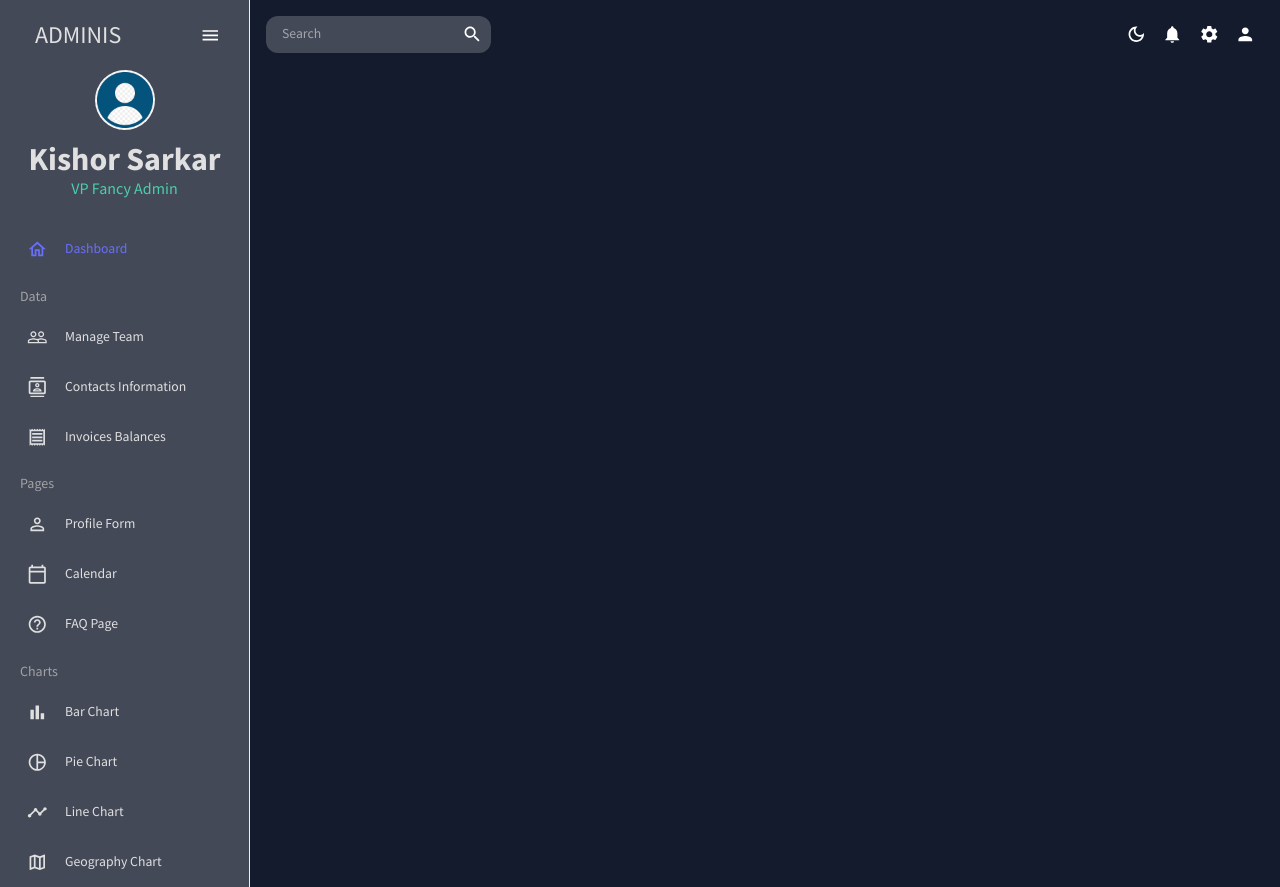
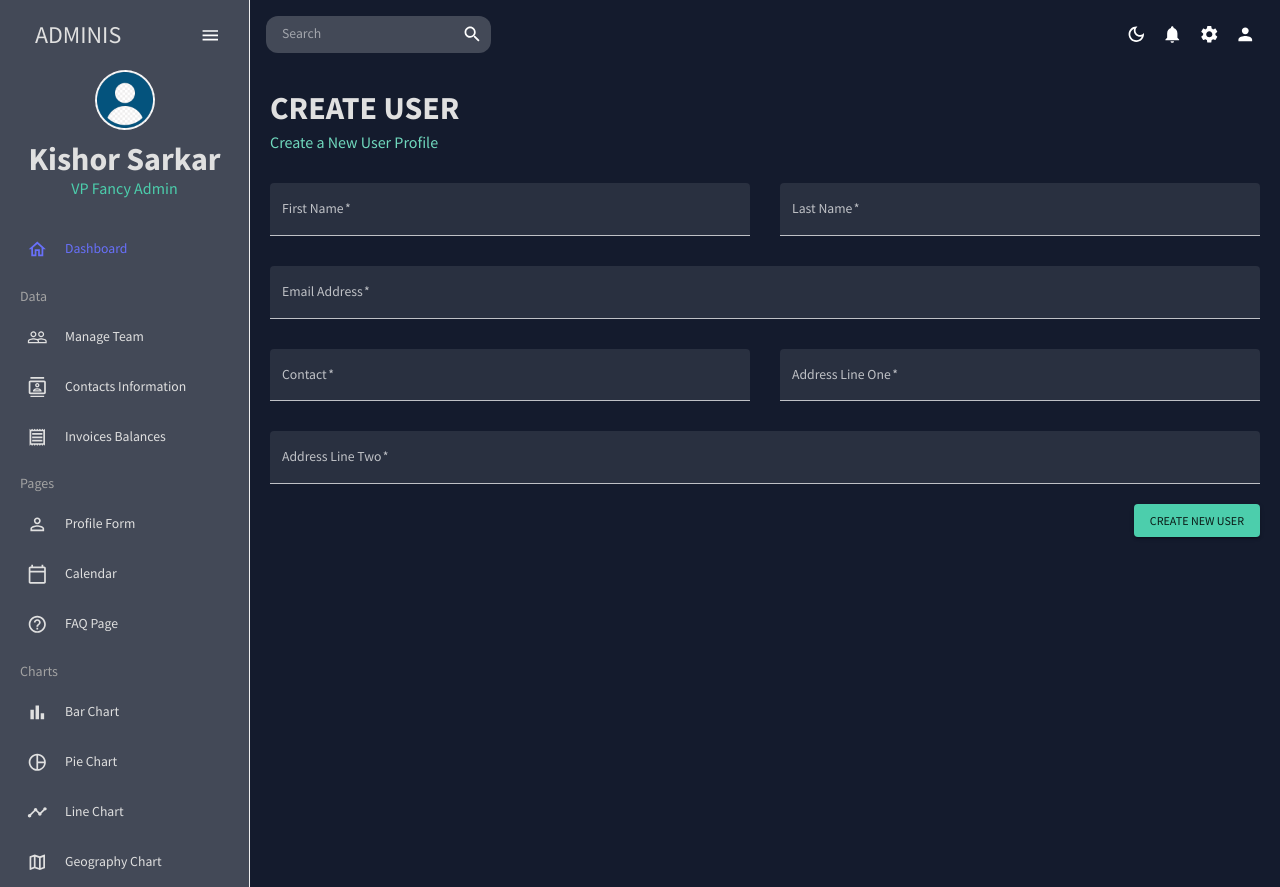
Before and after one commit to gostgmaer/react-admin-dashboard, a React (Create React App) app: page /form in a window 1280 px wide. Built offline with nearby package versions, Linux system fonts and the light colour scheme.

Commit message:
create form content

```diff
--- a/src/pages/form/index.jsx
+++ b/src/pages/form/index.jsx
@@ -1,19 +1,150 @@
-import { Box } from "@mui/material";
+import { Box, Button, TextField, useMediaQuery } from "@mui/material";
 import React from "react";
+import Header from "../../components/Header/Header";
+import { Formik } from "formik";
+import { object, string } from "yup";
 
+const initialValues = {
+  firstName: "",
+  lastName: "",
+  email: "",
+  contact: "",
+  address1: "",
+  address2: "",
+};
+const emailRegex = /^((?!\.)[\w_.]*[^.])(@\w+)(\.\w+(\.\w+)?[^.\W])$/gm;
+const phoneRegex = /^([+]?\d{1,2}[-\s]?|)\d{3}[-\s]?\d{3}[-\s]?\d{4}$/;
+const userSchema = object().shape({
+  firstName: string().required(),
+  lastName: string().required(),
+  contact: string().matches(phoneRegex, "Phone Number is not Valid").required(),
+  email: string()
+    .matches(emailRegex, "Email Address is not Valid")
+    .email()
+    .required(),
+  address1: string().required(),
+  address2: string().required(),
+});
 
 const Form = () => {
+  const isNonMobile = useMediaQuery("(min-width:600px)");
 
   const handleFormSubmit = (values) => {
     console.log(values);
   };
 
   return (
-    <Box></Box>
+    <Box m="20px">
+      <Header title="CREATE USER" subtitle="Create a New User Profile" />
+      <Formik
+        onSubmit={handleFormSubmit}
+        initialValues={initialValues}
+        validationSchema={userSchema}>
+        {({
+          values,
+          errors,
+          touched,
+          handleChange,
+          handleBlur,
+          handleSubmit,
+          isSubmitting,
+        }) => (
+          <form onSubmit={handleSubmit}>
+            <Box
+              display={"grid"}
+              gap="30px"
+              gridTemplateColumns={"repeat(4,minmax(0,1fr))"}
+              sx={{
+                "& >div": {
+                  gridColumn: isNonMobile ? undefined : "span 4",
+                },
+              }}>
+              <TextField
+                fullWidth
+                variant="filled"
+                type={"text"}
+                label={"First Name"}
+                required
+                onBlur={handleBlur}
+                onChange={handleChange}
+                value={values.firstName}
+                name="firstName"
+                error={!!touched.firstName && !!errors.firstName}
+                helperText={touched.firstName && errors.firstName}
+                sx={{ gridColumn: "span 2" }}></TextField>
+              <TextField
+                fullWidth
+                variant="filled"
+                type={"text"}
+                label={"Last Name"}
+                required
+                onBlur={handleBlur}
+                onChange={handleChange}
+                value={values.lastName}
+                name="lastName"
+                error={!!touched.lastName && !!errors.lastName}
+                helperText={touched.lastName && errors.lastName}
+                sx={{ gridColumn: "span 2" }}></TextField>
+              <TextField
+                fullWidth
+                variant="filled"
+                type={"email"}
+                label={"Email Address"}
+                required
+                onBlur={handleBlur}
+                onChange={handleChange}
+                value={values.email}
+                name="email"
+                error={!!touched.email && !!errors.email}
+                helperText={touched.email && errors.email}
+                sx={{ gridColumn: "span 4" }}></TextField>
+              <TextField
+                fullWidth
+                variant="filled"
+                type={"text"}
+                label={"Contact"}
+                required
+                onBlur={handleBlur}
+                onChange={handleChange}
+                value={values.contact}
+                name="contact"
+                error={!!touched.contact && !!errors.contact}
+                helperText={touched.contact && errors.contact}
+                sx={{ gridColumn: "span 2" }}></TextField>
+              <TextField
+                fullWidth
+                variant="filled"
+                type={"text"}
+                label={"Address Line One"}
+                required
+                onBlur={handleBlur}
+                onChange={handleChange}
+                value={values.address1}
+                name="address1"
+                error={!!touched.address1 && !!errors.address1}
+                helperText={touched.address1 && errors.address1}
+                sx={{ gridColumn: "span 2" }}></TextField>
+              <TextField
+                fullWidth
+                variant="filled"
+                type={"text"}
+                style={{ borderColor: "Background" }}
+                label={"Address Line Two"}
+                required
+                onBlur={handleBlur}
+                onChange={handleChange}
+                value={values.address2}
+                name="address2"
+                error={!!touched.address2 && !!errors.address2}
+                helperText={touched.address2 && errors.address2}
+                sx={{ gridColumn: "span 4" }}></TextField>
+            </Box>
+            <Box display={'flex'} justifyContent='end' mt={'20px'}><Button type="submit" color="secondary" variant="contained">Create New User</Button></Box>
+          </form>
+        )}
+      </Formik>
+    </Box>
   );
 };
 
-
-
-
 export default Form;
```
Also changed, not shown: src/pages/bar/index.jsx (+4 -3 lines), src/pages/geography/index.jsx (+4 -3 lines), src/pages/line/index.jsx (+4 -3 lines), src/pages/pie/index.jsx (+4 -3 lines).
